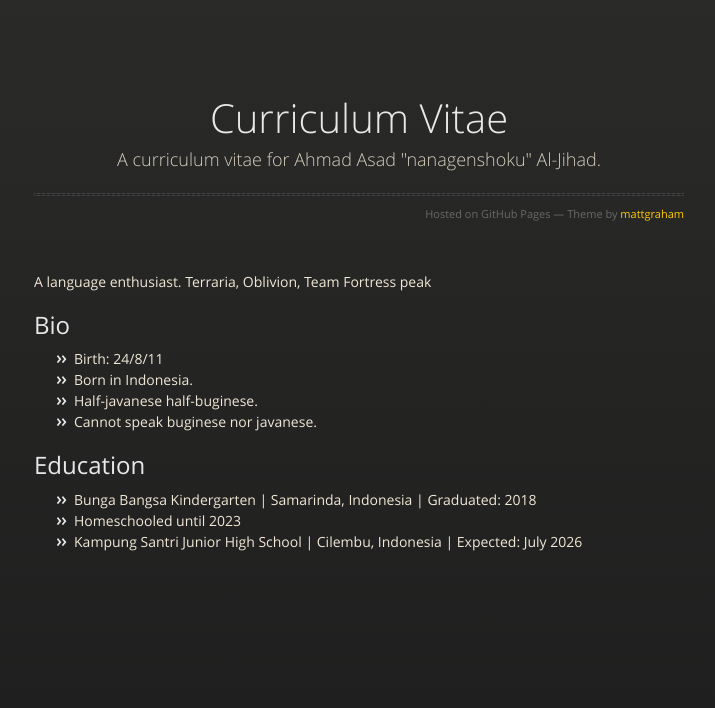
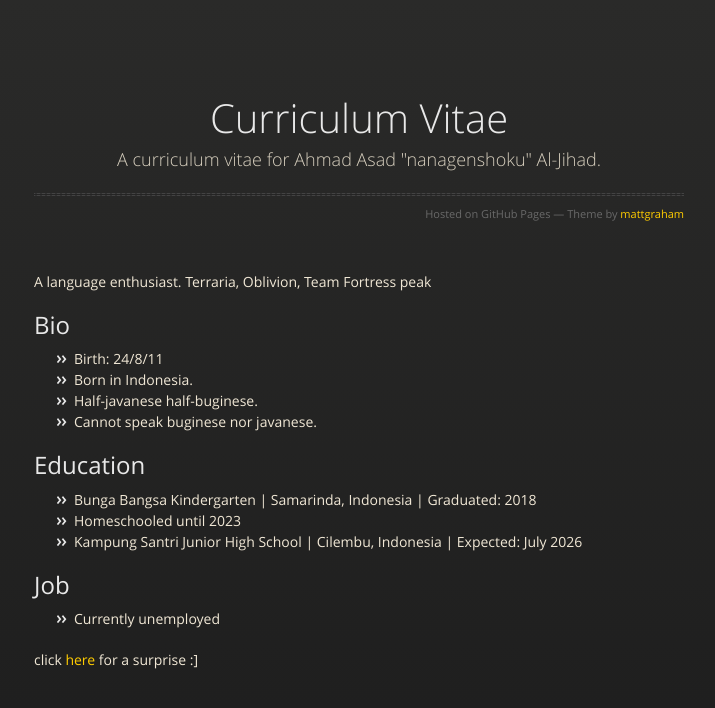
Before and after one commit to nanagenshoku/nanagenshoku.github.io, a Jekyll site: the page built from index.md, in a window 1280 px wide. Shown: the top 708 px of the page, without its empty margins (281-996 px from the left). Built offline with Jekyll 4.4.1, drawn with Linux system fonts in a browser that asks for light colours.

Commit message:
added a surprise

```diff
--- a/index.md
+++ b/index.md
@@ -16,3 +16,11 @@ A language enthusiast. Terraria, Oblivion, Team Fortress peak
 * Bunga Bangsa Kindergarten \| Samarinda, Indonesia \| Graduated: 2018
 * Homeschooled until 2023
 * Kampung Santri Junior High School \| Cilembu, Indonesia \| Expected: July 2026
+
+## Job
+
+* Currently unemployed
+
+
+
+click [here](./another-page.html) for a surprise :]
```
Also changed, not shown: another-page.md (+2 -2 lines).
